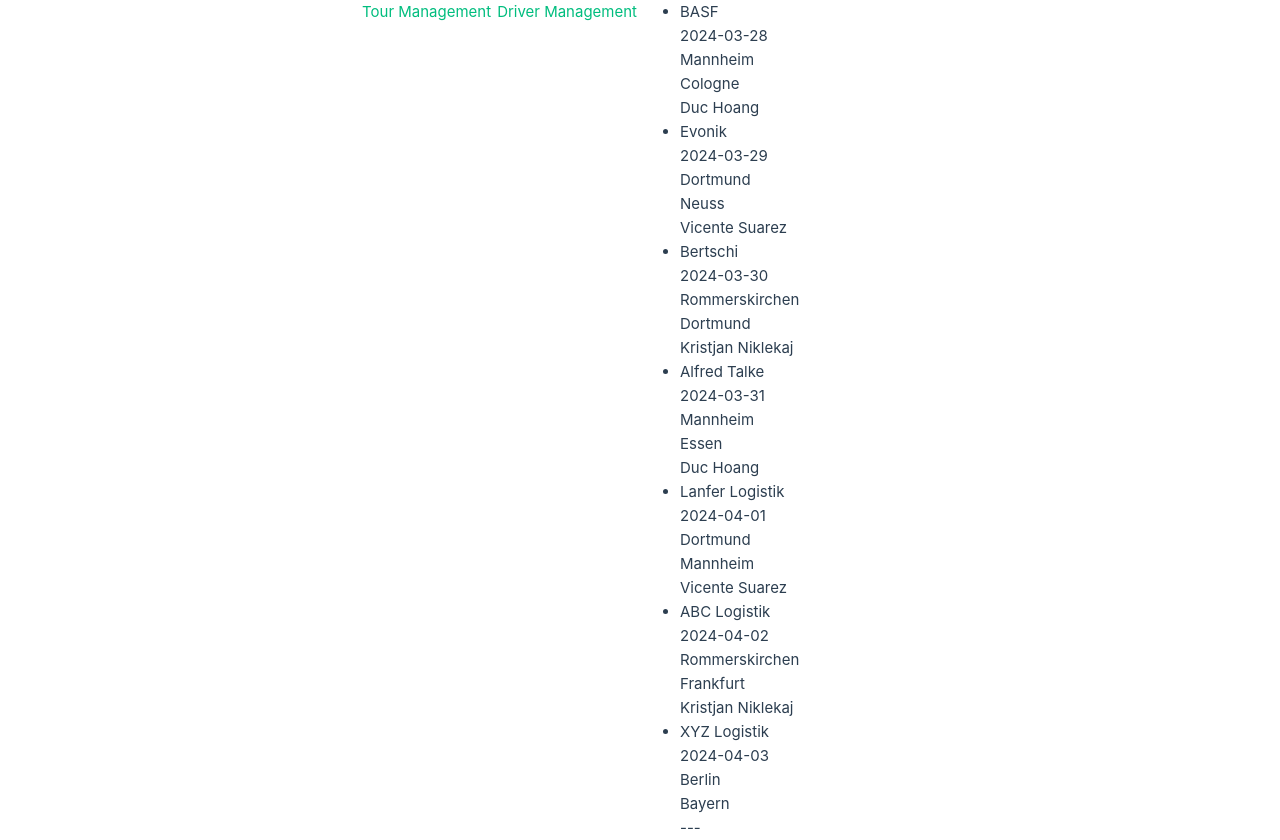
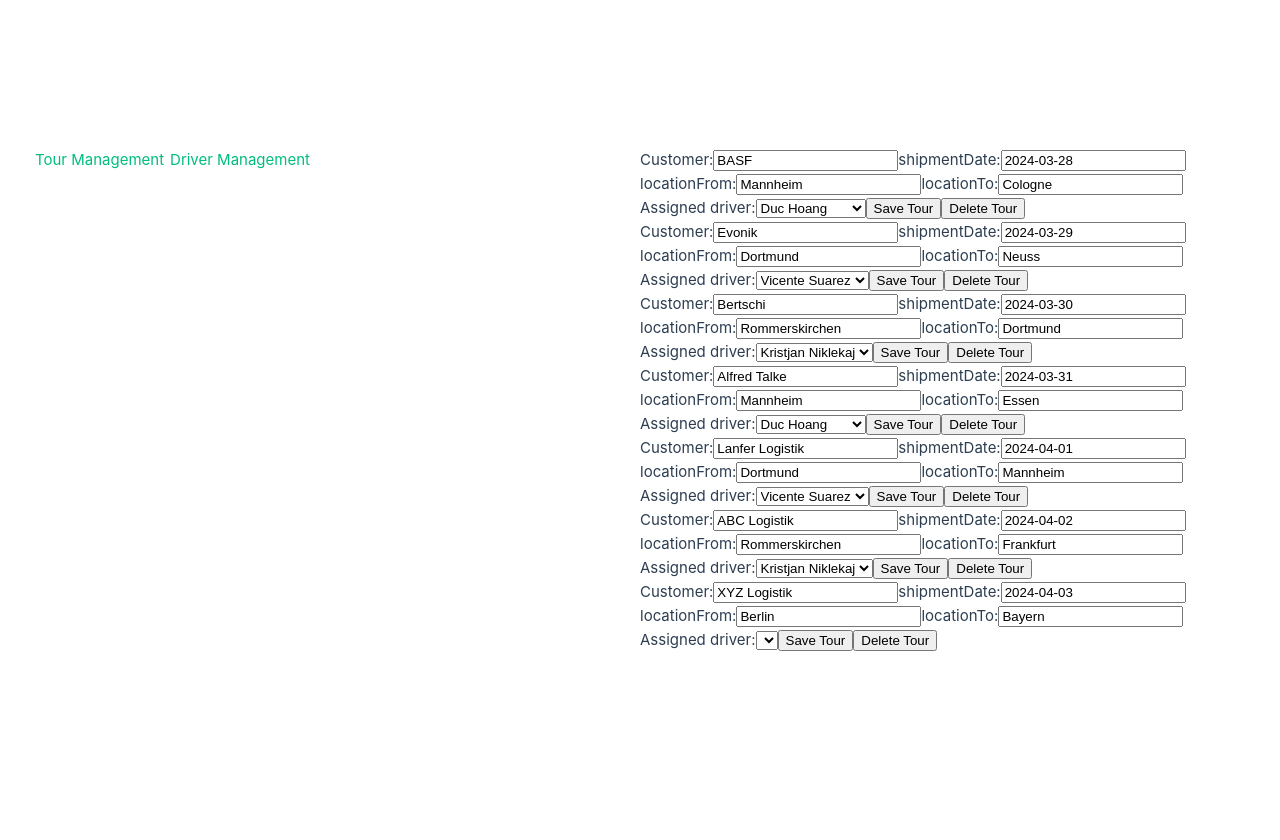
Before and after one commit to niklekaj/loadify, a Vue app: page /tours in a window 1280 px wide. After the commit the page ends 800 px from the top, so only its background shows below. Built offline with nearby package versions, Linux system fonts and the light colour scheme.

Commit message:
feat: saving/updating, deleting tours & filtering for allowed drivers

```diff
--- a/src/mockApi/index.ts
+++ b/src/mockApi/index.ts
@@ -10,7 +10,10 @@
     shipmentDate: string;
     locationFrom: string;
     locationTo: string;
-    assignedDriver: number | null;
+    assignedDriver: {
+      id: number | null,
+      name: string | null
+    };
   }
 
   export async function getDrivers(): Promise<Driver[]> {
--- a/src/mockApi/mockData/drivers.json
+++ b/src/mockApi/mockData/drivers.json
@@ -13,5 +13,20 @@
         "id": 3,
         "name": "Kristjan Niklekaj",
         "location": "Rommerskirchen"
+    },
+    {
+        "id": 4,
+        "name": "Dennis Jantos",
+        "location": "Dortmund"
+    },
+    {
+        "id": 5,
+        "name": "Stefanie Kraus",
+        "location": "Mannheim"
+    },
+    {
+        "id": 6,
+        "name": "First Last",
+        "location": "Rommerskirchen"
     }
 ]
--- a/src/mockApi/mockData/tours.json
+++ b/src/mockApi/mockData/tours.json
@@ -5,7 +5,10 @@
         "shipmentDate": "2024-03-28",
         "locationFrom": "Mannheim",
         "locationTo": "Cologne",
-        "assignedDriver": 1
+        "assignedDriver": {
+            "id": 1,
+            "name": "Duc Hoang"
+        }
     },
     {
         "id": 2,
@@ -13,7 +16,10 @@
         "shipmentDate": "2024-03-29",
         "locationFrom": "Dortmund",
         "locationTo": "Neuss",
-        "assignedDriver": 2
+        "assignedDriver": {
+            "id": 2,
+            "name": "Vicente Suarez"
+        }
     },
     {
         "id": 3,
@@ -21,7 +27,10 @@
         "shipmentDate": "2024-03-30",
         "locationFrom": "Rommerskirchen",
         "locationTo": "Dortmund",
-        "assignedDriver": 3
+        "assignedDriver": {
+            "id": 3,
+            "name": "Kristjan Niklekaj"
+        }
     },
     {
         "id": 4,
@@ -29,7 +38,10 @@
         "shipmentDate": "2024-03-31",
         "locationFrom": "Mannheim",
         "locationTo": "Essen",
-        "assignedDriver": 1
+        "assignedDriver": {
+            "id": 1,
+            "name": "Duc Hoang"
+        }
     },
     {
         "id": 5,
@@ -37,7 +49,10 @@
         "shipmentDate": "2024-04-01",
         "locationFrom": "Dortmund",
         "locationTo": "Mannheim",
-        "assignedDriver": 2
+        "assignedDriver": {
+            "id": 2,
+            "name": "Vicente Suarez"
+        }
     },
     {
         "id": 6,
@@ -45,7 +60,10 @@
         "shipmentDate": "2024-04-02",
         "locationFrom": "Rommerskirchen",
         "locationTo": "Frankfurt",
-        "assignedDriver": 3
+        "assignedDriver": {
+            "id": 3,
+            "name": "Kristjan Niklekaj"
+        }
     },
     {
         "id": 7,
@@ -53,6 +71,9 @@
         "shipmentDate": "2024-04-03",
         "locationFrom": "Berlin",
         "locationTo": "Bayern",
-        "assignedDriver": null
+        "assignedDriver": {
+            "id": null,
+            "name": null
+        }
     }
 ]
--- a/src/views/TourManagement.vue
+++ b/src/views/TourManagement.vue
@@ -4,45 +4,87 @@
 import { fetchDrivers } from '@/services/drivers'
 import { ref, onMounted } from 'vue'
 
-
 export default {
     setup() {
         let tours = ref<Tour[]>([])
         let drivers = ref<Driver[]>([])
 
-        const getAssignedDriverNameForTour = (driverId: number | null): string => {
-            return drivers.value.find(driver => driver.id === driverId)?.name ?? '---';
-        }
+        const tourForms = ref<Tour[]>([]);
 
         onMounted(async () => {
             try {
                 tours.value = await fetchTours();
                 drivers.value = await fetchDrivers();
+                tours.value.forEach(tour => tourForms.value.push({
+                    id: tour.id,
+                    customer: tour.customer,
+                    shipmentDate: tour.shipmentDate,
+                    locationFrom: tour.locationFrom,
+                    locationTo: tour.locationTo,
+                    assignedDriver: {
+                        id: tour.id,
+                        name: tour.assignedDriver.name
+                    },
+                }))
             } catch (error) {
                 console.error('Error fetching data:', error);
             }
         });
 
+        const deleteTourForm = (tourFormId: number) => {
+            tourForms.value = tourForms.value.filter(tourForm => tourForm.id !== tourFormId);
+        };
+
+        const updateTourFormDriverField = (event: Event, tourFormId: number) => {
+            const target = event.target as HTMLInputElement;
+            tourForms.value[tourFormId].assignedDriver.name = target.value;
+        }
+
+        const allowedDriversForTour = (tourLocationFrom: string) => {
+            return drivers.value.filter(driver => driver.location === tourLocationFrom)
+        }
+        const saveForm = (tourFormId: number) => {
+            tours.value[tourFormId] = tourForms.value[tourFormId];
+        }
+
         return {
             tours,
             drivers,
-            getAssignedDriverNameForTour
+            tourForms,
+            deleteTourForm,
+            updateTourFormDriverField,
+            allowedDriversForTour,
+            saveForm
         }
     },
 }
 </script>
 
 <template>
-  <main>
-    <ul>
-      <li v-for="(tour, index) in tours" :key="index">
-        <div>{{ tour.customer}}</div>
-        <div>{{ tour.shipmentDate}}</div>
-        <div>{{ tour.locationFrom}}</div>
-        <div>{{ tour.locationTo}}</div>
-        <div>{{ getAssignedDriverNameForTour(tour.assignedDriver)}}</div>
-      </li>
-    </ul>
+  <section>
+      <div v-for="(tourForm, index) in tourForms" :key="index">
+        <form @submit.prevent="saveForm(index)">
+            <label for="customer">Customer:</label>
+            <input type="text" id="customer" v-model="tourForm.customer">
 
-  </main>
+            <label for="shipmentDate">shipmentDate:</label>
+            <input type="text" id="shipmentDate" v-model="tourForm.shipmentDate">
+
+            <label for="locationFrom">locationFrom:</label>
+            <input type="text" id="locationFrom" v-model="tourForm.locationFrom">
+
+            <label for="locationTo">locationTo:</label>
+            <input type="text" id="locationTo" v-model="tourForm.locationTo">
+
+            <label for="assignedDriverName">Assigned driver:</label>
+            <select @input="updateTourFormDriverField($event, index)">
+                <option v-for="(driver, index) in allowedDriversForTour(tourForm.locationFrom)" :key="index" :value="driver.name">{{ driver.name }}</option>
+            </select>
+
+            <button type="submit">Save Tour</button>
+            <button type="button" @click="deleteTourForm(tourForm.id)">Delete Tour</button>
+        </form>
+      </div>
+
+  </section>
 </template>
```
